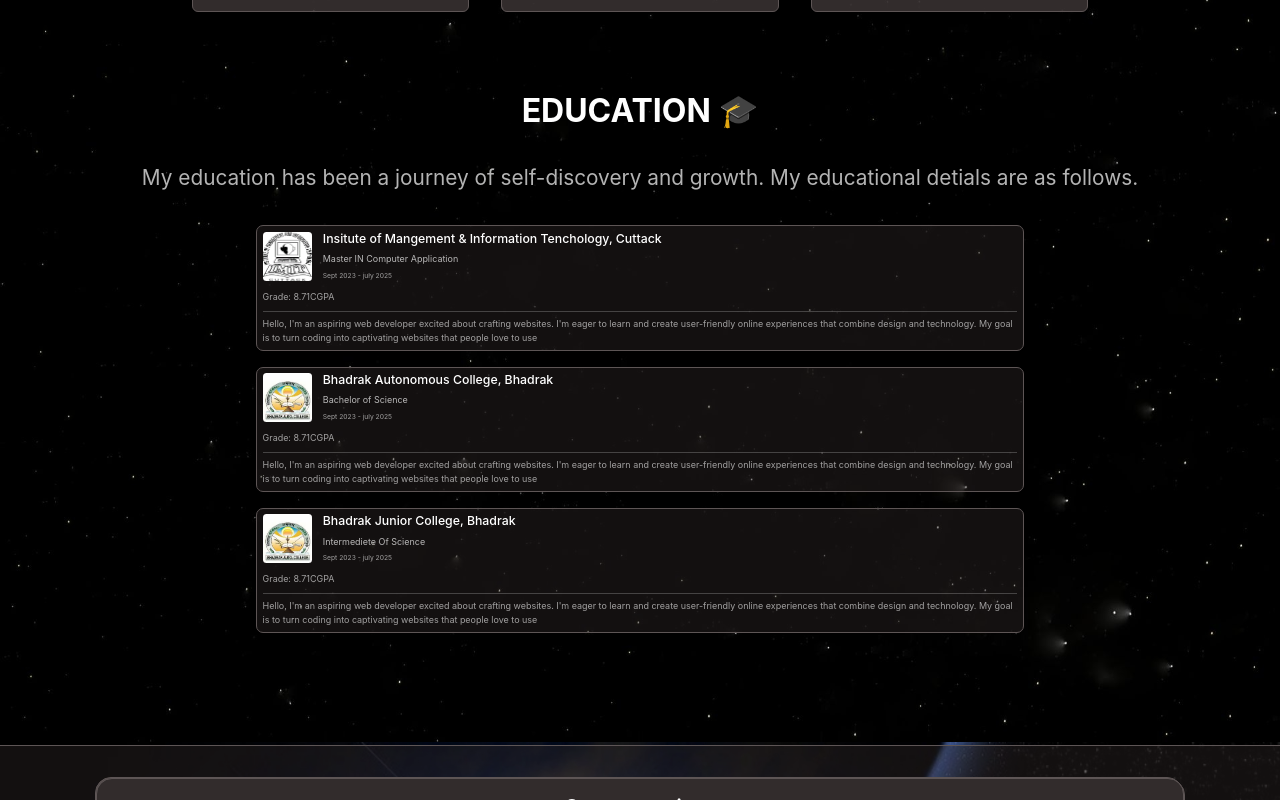
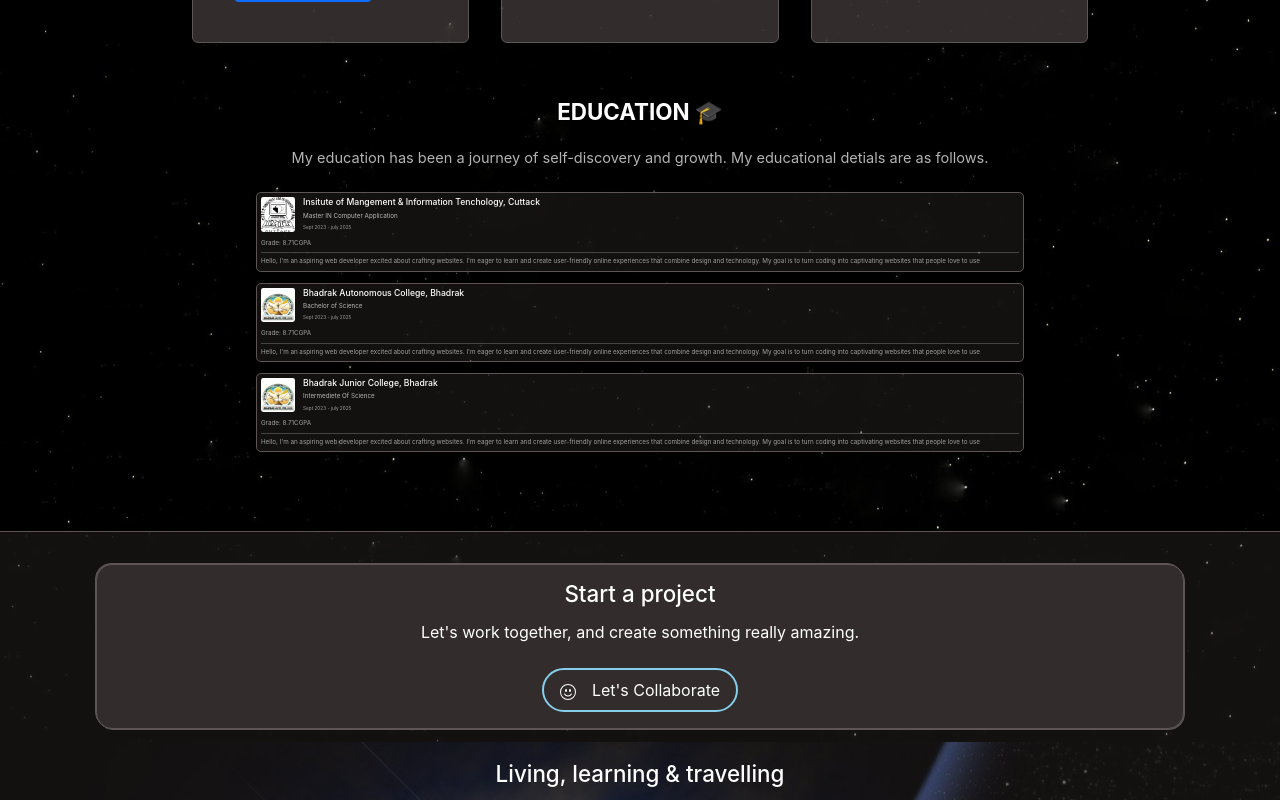
Before and after one commit to Youngswadhin/My-Portfolio, a React (Create React App) app: page / in a window 1280 px wide. Shown: the part 2000-2800 px from the top of the page. Built offline with nearby package versions, Linux system fonts and the light colour scheme.

Commit message:
update build

```diff
--- a/src/StyleSheet/Education.css
+++ b/src/StyleSheet/Education.css
@@ -78,6 +78,12 @@
 }
 
 @media screen and (min-width: 700px) {
+    .edu{
+        zoom: .7;
+    }
+    .headingDecs{
+        width: 90%;
+    }
     .education {
         height: max-content;
     }
--- a/src/StyleSheet/Project.css
+++ b/src/StyleSheet/Project.css
@@ -55,6 +55,9 @@
     .project{
         zoom: .7;
     }
+    .headingDecs{
+        width: 90%;
+    }
     .cardDiv{
         display: flex;
         flex-direction: column;
```
